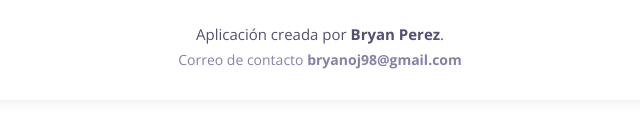
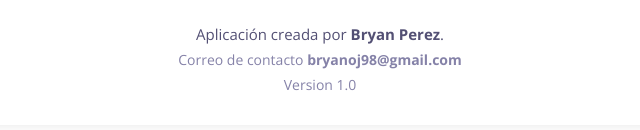
Before and after one commit to bryanoj98/TwitterApp, a website: page views/Usuario_a.html in a window 1280 px wide. Shown: the part 334-464 px from the top of the page, 35-675 px from the left. Drawn offline with nearby package versions, Linux system fonts and the light colour scheme; no server answers.

Commit message:
Agrega version en las vistas

```diff
--- a/views/Usuario_a.html
+++ b/views/Usuario_a.html
@@ -112,10 +112,13 @@
       <div class="row">
         <div class="col-lg-6 text-lg-left text-center">
           <div class="copyright">
-            Aplicación creada por <strong>Bryan Perez</strong>.
+           Aplicación creada por <strong>Bryan Perez</strong>.
           </div>
           <div class="credits">
             Correo de contacto <strong>bryanoj98@gmail.com</strong>
+          </div>
+          <div class="credits">
+            Version 1.0
           </div>
         </div>
         <div class="col-lg-6 text-lg-right text-center pt-2 pt-lg-0">
```
Also changed, not shown: views/index.html (+3 -0 lines).
